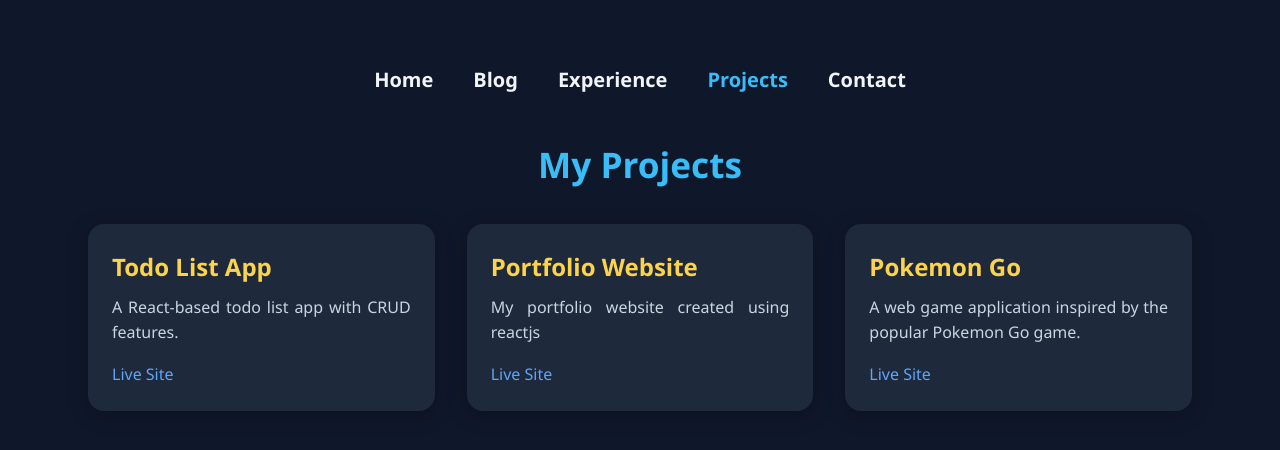
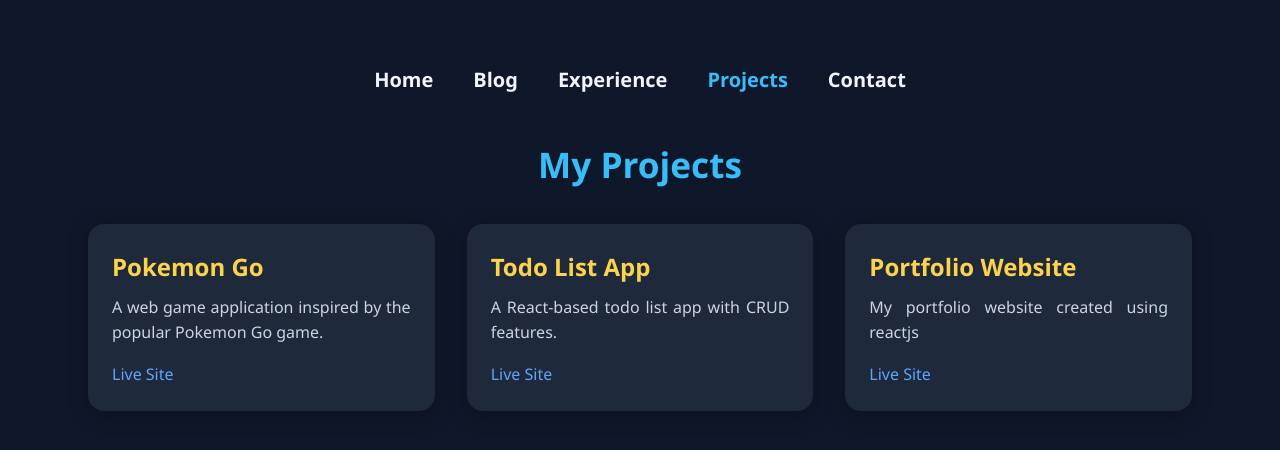
Before and after one commit to Relace23/tenorio-portfolio, a React (Vite) app: page /projects in a window 1280 px wide. Shown: the top 450 px of the page. Built offline with nearby package versions, Linux system fonts and the light colour scheme.

Commit message:
Update Projects.jsx

```diff
--- a/src/component/Projects.jsx
+++ b/src/component/Projects.jsx
@@ -5,6 +5,11 @@ import './projects.css';
 
 function Projects() {
   const projects = [
+    {
+      name: 'Pokemon Go',
+      description: 'A web game application inspired by the popular Pokemon Go game.',
+      live: 'https://pokedex-rivero.netlify.app/',
+    },
     {
       name: 'Todo List App',
       description: 'A React-based todo list app with CRUD features.',
@@ -16,11 +21,7 @@ function Projects() {
       live: 'https://tenorio-portfolio.netlify.app/',
     },
 
-    {
-      name: 'Pokemon Go',
-      description: 'A web game application inspired by the popular Pokemon Go game.',
-      live: 'https://pokedex-rivero.netlify.app/',
-    },
+
   ];
 
   return (
```
